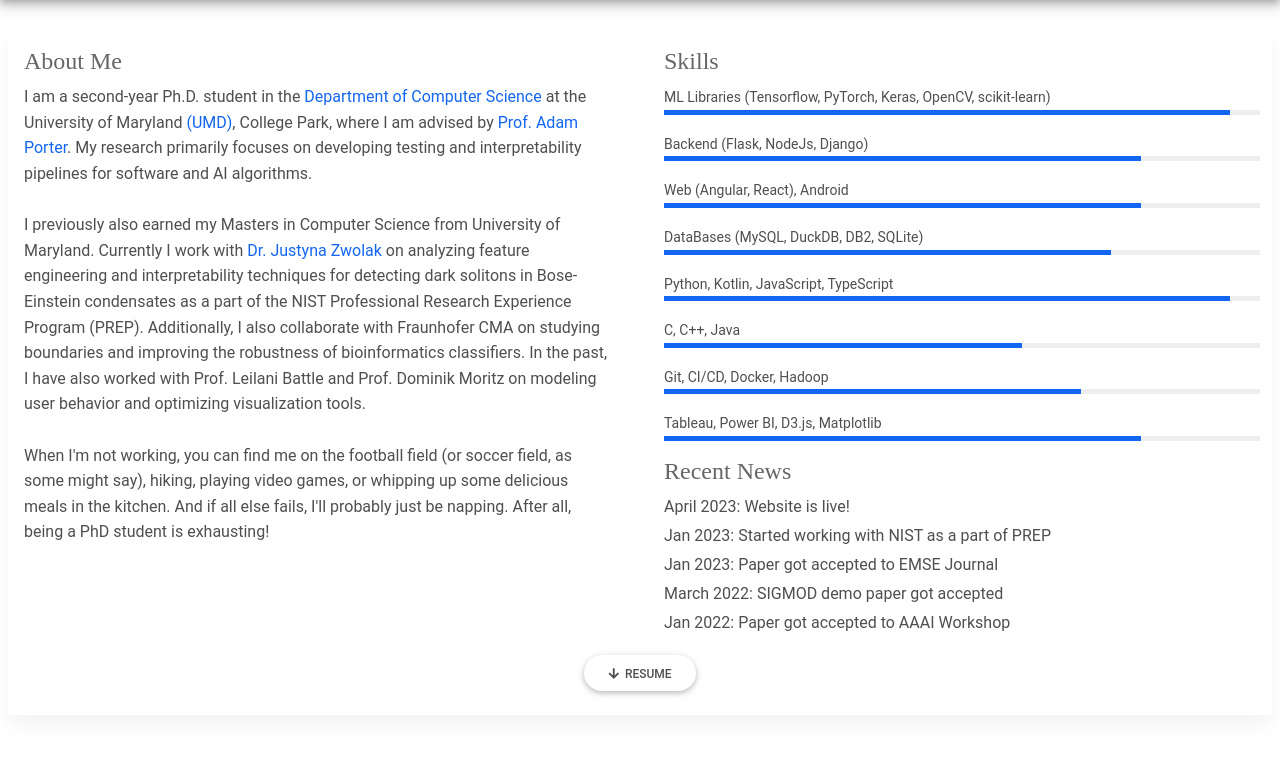
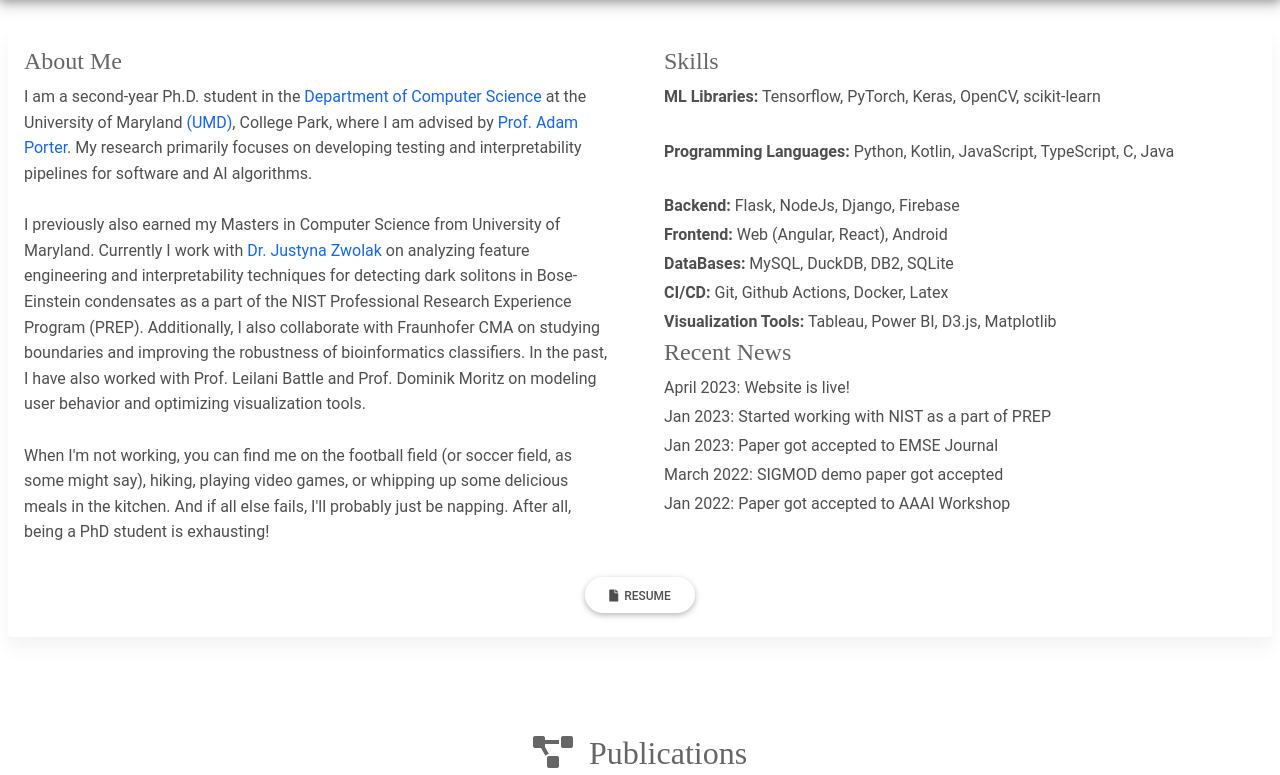
Before and after one commit to SaiArrow/SaiArrow.github.io, a plain HTML site: page index.html in a window 1280 px wide. Shown: the part 823-1598 px from the top of the page. Drawn offline with nearby package versions, Linux system fonts and the light colour scheme; a web font is replaced by a local one.

Commit message:
Revision commit

```diff
--- a/css/style.css
+++ b/css/style.css
@@ -9,9 +9,15 @@ body {
     background-color: #F9F7F7;
 }
 
+#profilePic {
+    max-height: 250px;
+    max-width: 250px;
+    border-radius : 10px;
+    margin : 5px;
+}
 
 #intro {
-    background-image: url("https://mdbootstrap.com/img/new/fluid/city/018.jpg");
+    background-image: url("https://addons-media.operacdn.com/media/CACHE/images/themes/35/178835/1.1-rev1/images/b077a974-8423-4c55-8ac7-6dcb3fbf66c6/a0aadf9c6685fb90cace15bb1c649f90.jpg");
     height: 110vh;
 }
 
--- a/index.html
+++ b/index.html
@@ -33,7 +33,7 @@
             <div class="container text-center">
                 <div class="row">
                     <div class="col-md-12">
-                        <img src="img/profile.jpg" alt="Sai Yerramreddy" />
+                        <img id="profilePic" src="img/IMG_5346.jpg" class="img-fluid rounded-circle" alt="Sai Yerramreddy" />
                     </div>
 
                     <div class="col-md-12">
@@ -101,47 +101,15 @@
               <div class="col-md-6 gx-3">
                 <div class="card-body">
                   <h4 class="text-primary-custom">Skills</h4>
+                  <div class="mb-4" style="height: 5px"><b>ML Libraries:</b> Tensorflow, PyTorch, Keras, OpenCV, scikit-learn</div><br>
+                  <div class="mb-4" style="height: 5px"><b>Programming Languages:</b> Python, Kotlin, JavaScript, TypeScript, C, Java</div><br>
+                  <div class="mb-4" style="height: 5px"><b>Backend:</b> Flask, NodeJs, Django, Firebase</div>
+                  <div class="mb-4" style="height: 5px"><b>Frontend:</b> Web (Angular, React), Android</div>
+                  <div class="mb-4" style="height: 5px"><b>DataBases:</b> MySQL, DuckDB, DB2, SQLite</div>
+                  <div class="mb-4" style="height: 5px"><b>CI/CD:</b> Git, Github Actions, Docker, Latex</div>
+                  <div class="mb-4" style="height: 5px"><b>Visualization Tools:</b> Tableau, Power BI, D3.js, Matplotlib</div>
 
-                  <small class="text-primary-custom">ML Libraries (Tensorflow, PyTorch, Keras, OpenCV, scikit-learn)</small>
-                  <div class="progress mb-3" style="height: 5px">
-                      <div class="progress-bar" role="progressbar" style="width: 95%"
-                          aria-valuenow="72" aria-valuemin="0" aria-valuemax="100"></div>
-                  </div>
-                  <small class="text-primary-custom">Backend (Flask, NodeJs, Django)</small>
-                  <div class="progress mb-3" style="height: 5px">
-                      <div class="progress-bar" role="progressbar" style="width: 80%"
-                          aria-valuenow="72" aria-valuemin="0" aria-valuemax="100"></div>
-                  </div>
-                  <small class="text-primary-custom">Web (Angular, React), Android</small>
-                  <div class="progress mb-3" style="height: 5px">
-                      <div class="progress-bar" role="progressbar" style="width: 80%"
-                          aria-valuenow="72" aria-valuemin="0" aria-valuemax="100"></div>
-                  </div>
-                  <small class="text-primary-custom">DataBases (MySQL, DuckDB, DB2, SQLite)</small>
-                  <div class="progress mb-3" style="height: 5px">
-                      <div class="progress-bar" role="progressbar" style="width: 75%"
-                          aria-valuenow="72" aria-valuemin="0" aria-valuemax="100"></div>
-                  </div>
-                  <small class="text-primary-custom">Python, Kotlin, JavaScript, TypeScript</small>
-                  <div class="progress mb-3" style="height: 5px">
-                      <div class="progress-bar" role="progressbar" style="width: 95%"
-                          aria-valuenow="72" aria-valuemin="0" aria-valuemax="100"></div>
-                  </div>
-                  <small class="text-primary-custom">C, C++, Java</small>
-                  <div class="progress mb-3" style="height: 5px">
-                      <div class="progress-bar" role="progressbar" style="width: 60%"
-                          aria-valuenow="72" aria-valuemin="0" aria-valuemax="100"></div>
-                  </div>
-                  <small class="text-primary-custom">Git, CI/CD, Docker, Hadoop</small>
-                  <div class="progress mb-3" style="height: 5px">
-                      <div class="progress-bar" role="progressbar" style="width: 70%"
-                          aria-valuenow="72" aria-valuemin="0" aria-valuemax="100"></div>
-                  </div>
-                  <small class="text-primary-custom">Tableau, Power BI, D3.js, Matplotlib</small>
-                  <div class="progress mb-3" style="height: 5px">
-                      <div class="progress-bar" role="progressbar" style="width: 80%"
-                          aria-valuenow="72" aria-valuemin="0" aria-valuemax="100"></div>
-                  </div>
+
                   <h4 class="text-primary-custom">Recent News</h4>
                   <div class="mb-4" style="height: 5px">April 2023: Website is live!</div>
                   <div class="mb-4" style="height: 5px">Jan 2023: Started working with NIST as a part of PREP</div>
@@ -154,7 +122,7 @@
               <div class="col-md-12 mb-4">
                 <div class="text-center">
                   <a type="button" href="img/Sai_Resume.pdf" rel="nofollow" target="_blank"
-                    class="btn project-button btn-rounded"><i class="fas fa-arrow-down"></i>&nbsp;&nbsp;Resume
+                    class="btn project-button btn-rounded"><i class="fas fa-file"></i>&nbsp;&nbsp;Resume
                   </a>
                 </div>
               </div>
```
Also changed, not shown: img/IMG_5346.jpg (added), 3 other files.
